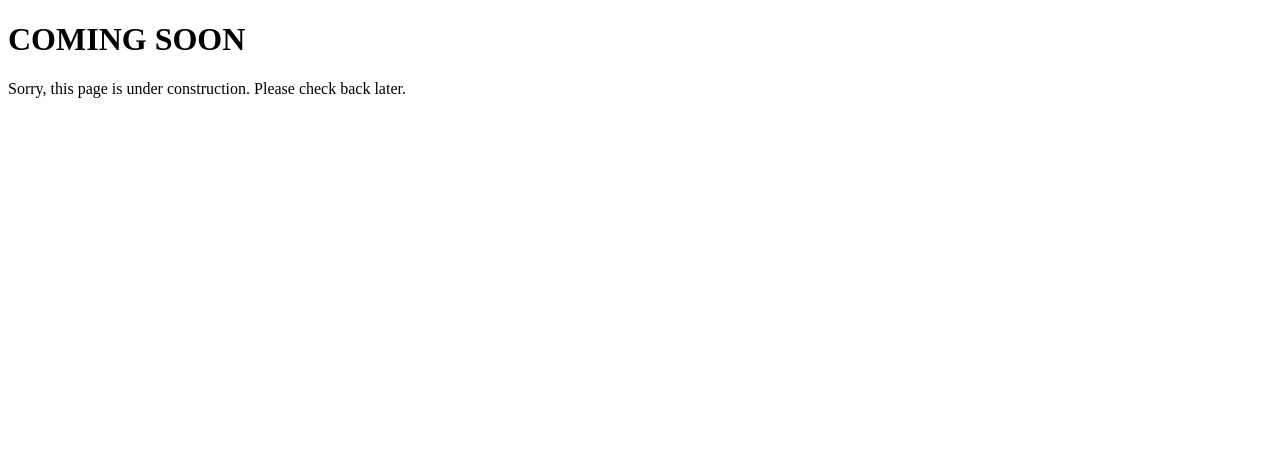
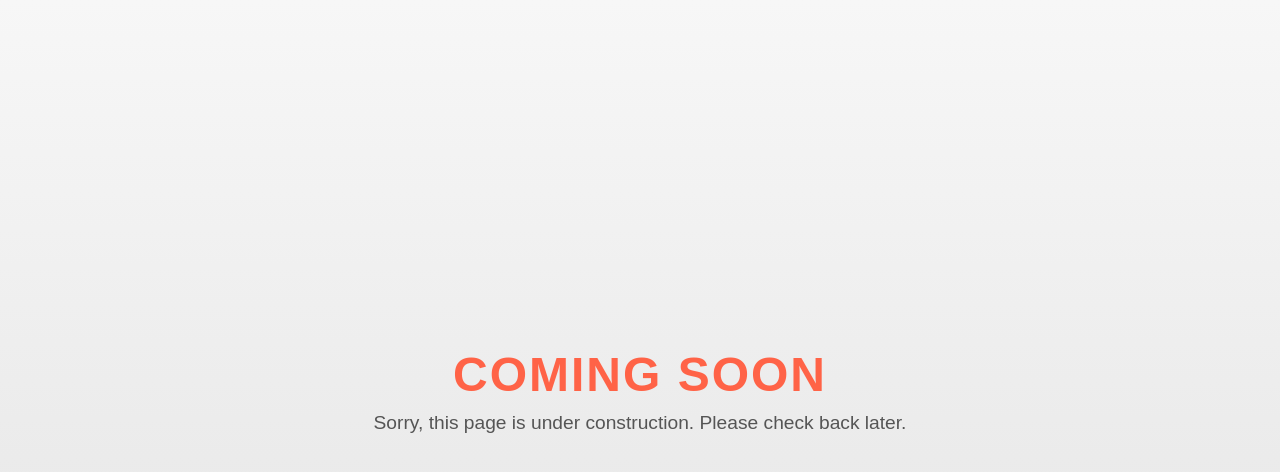
Before and after one commit to jaydholi/HACKATHON-AHEMDABAD, a plain HTML site: page pages/test.html in a window 1280 px wide. Drawn offline with Linux system fonts and the light colour scheme.

```diff
--- a/pages/test.html
+++ b/pages/test.html
@@ -3,10 +3,57 @@
 <head>
     <meta charset="UTF-8">
     <meta name="viewport" content="width=device-width, initial-scale=1.0">
-    <title>Document</title>
+    <title>Coming Soon</title>
+    <style>
+        /* General styles */
+        body {
+            margin: 0;
+            padding: 0;
+            font-family: Arial, sans-serif;
+            background: linear-gradient(to bottom, #f7f7f7, #e2e2e2);
+            color: #333;
+            display: flex;
+            align-items: center;
+            justify-content: center;
+            height: 100vh;
+            text-align: center;
+        }
+
+        h1 {
+            font-size: 3rem;
+            color: #ff6347;
+            text-transform: uppercase;
+            letter-spacing: 2px;
+            margin: 0;
+        }
+
+        p {
+            font-size: 1.2rem;
+            margin-top: 10px;
+            color: #555;
+        }
+
+        /* Add animation */
+        h1, p {
+            animation: fadeIn 1.5s ease-in-out;
+        }
+
+        @keyframes fadeIn {
+            0% {
+                opacity: 0;
+                transform: translateY(-20px);
+            }
+            100% {
+                opacity: 1;
+                transform: translateY(0);
+            }
+        }
+    </style>
 </head>
 <body>
-    <h1>COMING SOON</h1>
-    <p>Sorry, this page is under construction. Please check back later.</p>
+    <div>
+        <h1>COMING SOON</h1>
+        <p>Sorry, this page is under construction. Please check back later.</p>
+    </div>
 </body>
 </html>
```
Also changed, not shown: pages/login_setup/index.html (+1 -1 lines).
